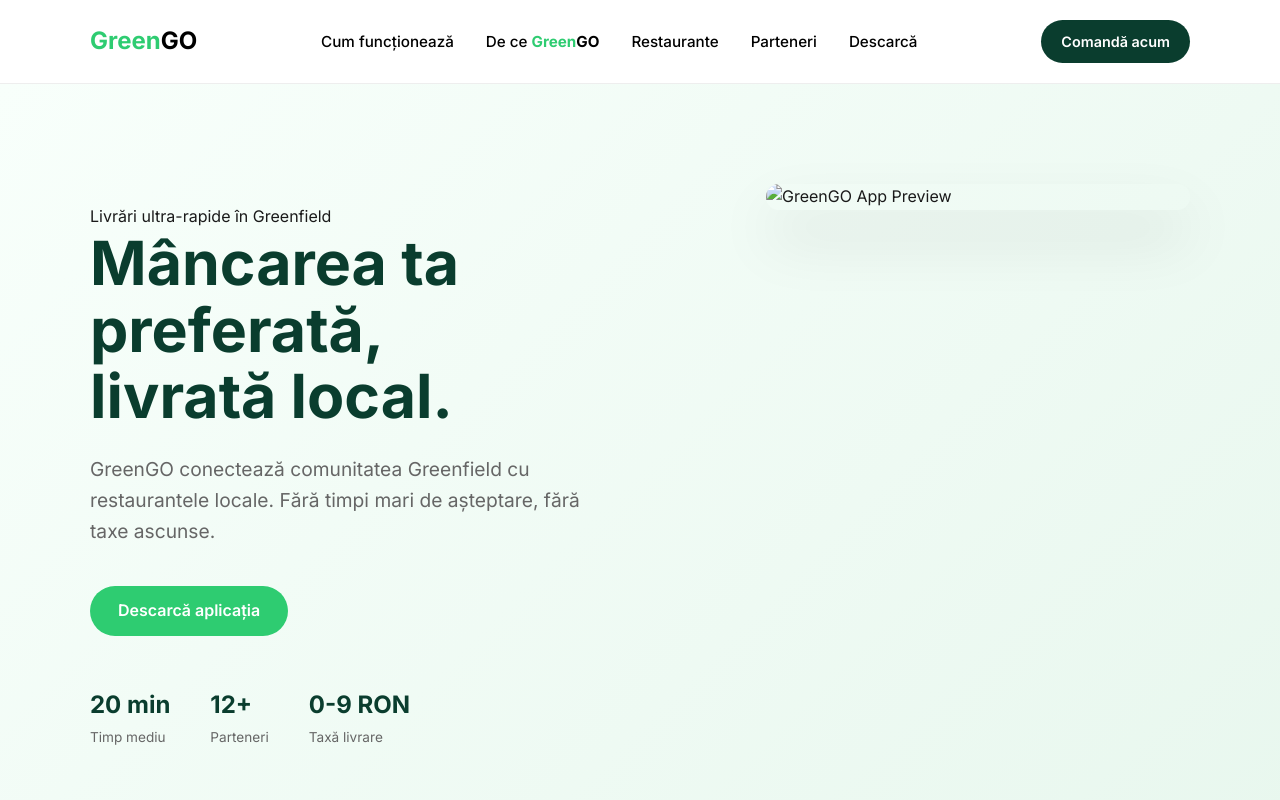
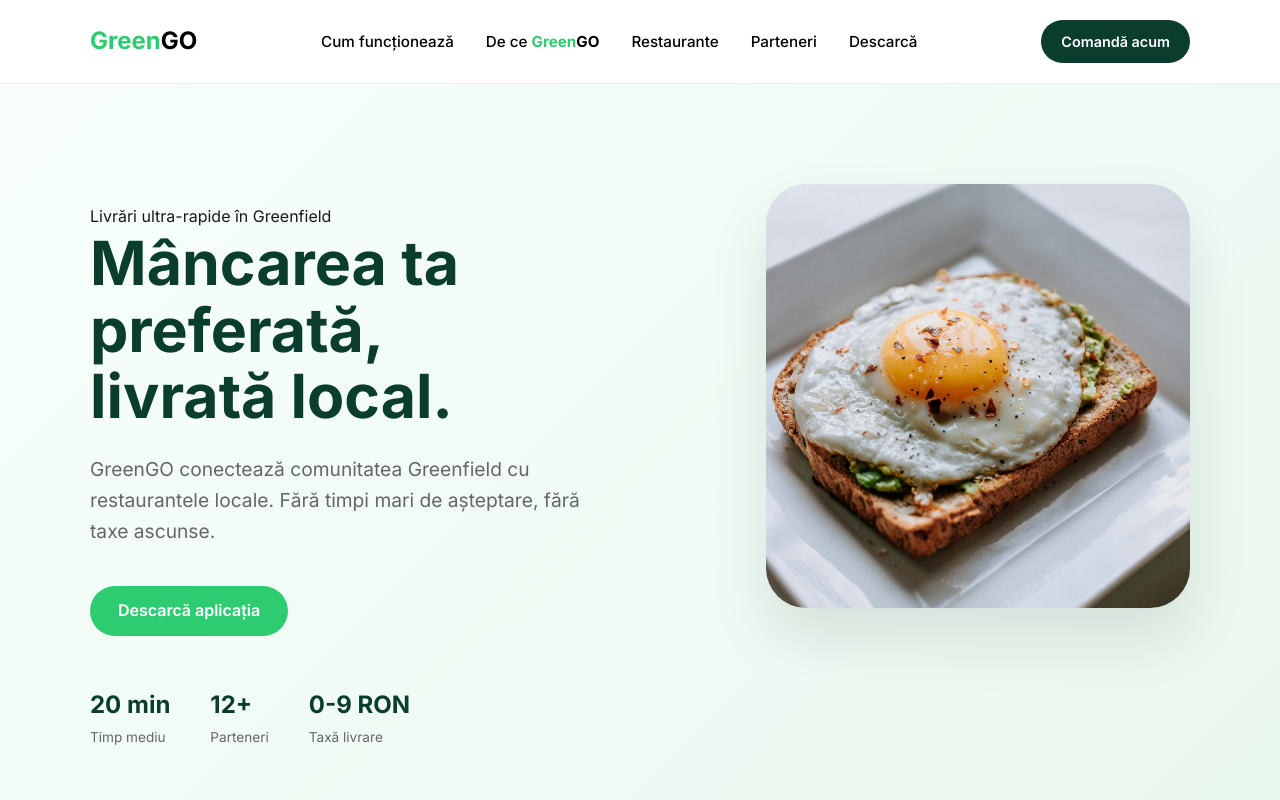
Before and after one commit to florindanlazarescu/green-go-landing, a plain HTML site: page index.html in a window 1280 px wide. Shown: the top 800 px of the page. Drawn offline with Linux system fonts and the light colour scheme.

Commit message:
am pus oul la loc pt ca disparuse:)

```diff
--- a/index.html
+++ b/index.html
@@ -49,7 +49,7 @@
                     </div>
                 </div>
                 <div class="hero-image">
-                    <img src="poze/banner.png" alt="GreenGO App Preview" class="mockup">
+                    <img src="ou.avif" alt="Mâncare proaspătă" class="mockup">
                 </div>
             </div>
         </section>
```
